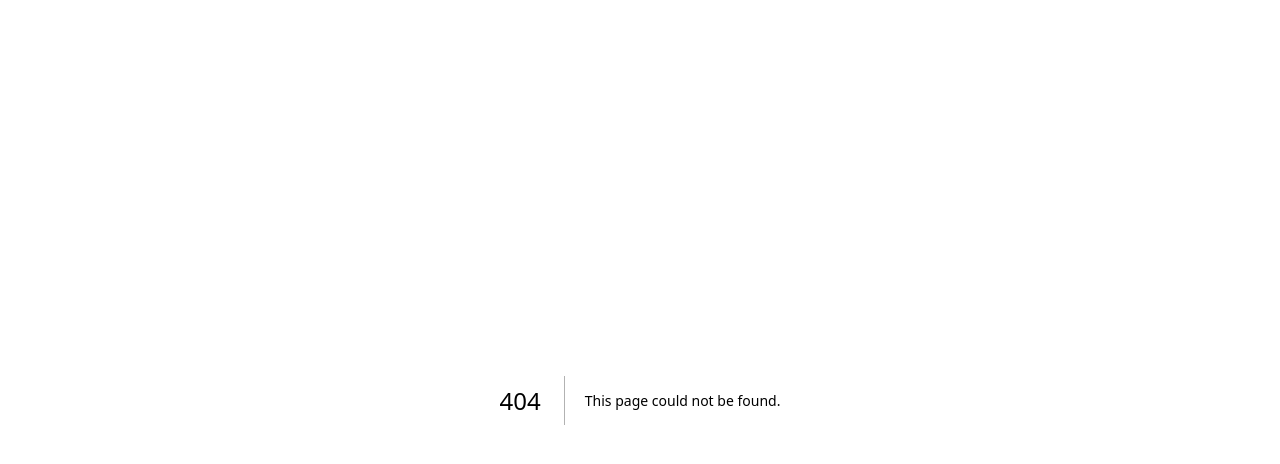
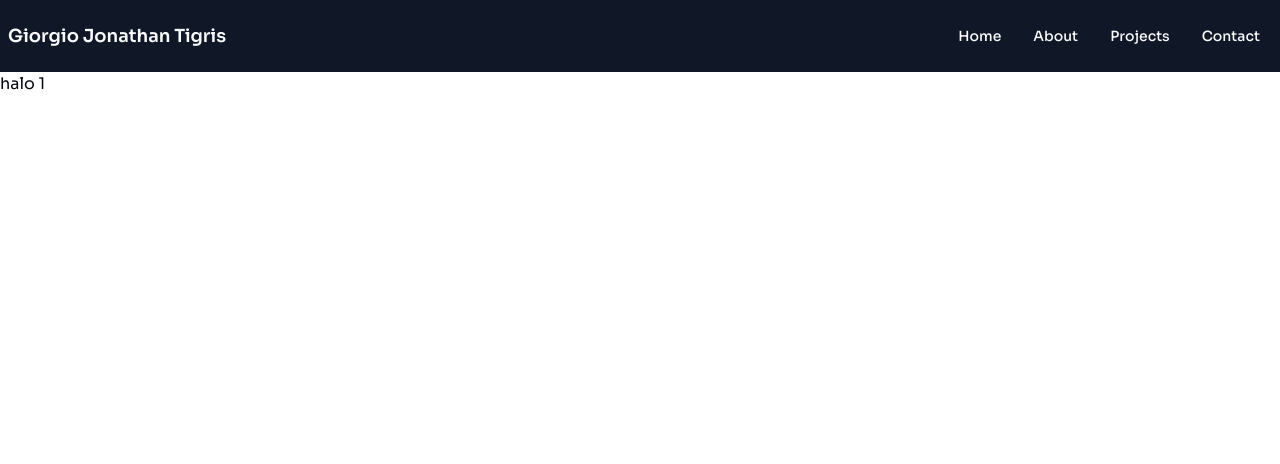
Before and after one commit to gtigris/personal_portfolio, a Next.js app: page /home in a window 1280 px wide. Before the commit this address had no page. Shown: the top 464 px of the page. Built offline with nearby package versions, Linux system fonts and the light colour scheme.

Commit message:
feature: added pages layout

```diff
--- /dev/null
+++ b/src/app/(main)/home/page.tsx
@@ -0,0 +1,8 @@
+export default function Home() {
+  const halo = 1;
+  return (
+    <>
+      <p>halo {halo}</p>
+    </>
+  );
+}
--- /dev/null
+++ b/src/app/(main)/layout.tsx
@@ -0,0 +1,14 @@
+import { GHeader } from "@/components/ui/Header/GHeader";
+
+export default function PagesLayout({
+  children,
+}: {
+  children: React.ReactNode;
+}) {
+  return (
+    <>
+      <GHeader />
+      {children}
+    </>
+  );
+}
--- a/src/components/ui/Header/GHeader.tsx
+++ b/src/components/ui/Header/GHeader.tsx
@@ -1,24 +1,31 @@
+"use client";
+
+import * as React from "react";
 import { cn } from "@/lib/utils";
 import ButtonCollection from "./ButtonCollection";
 
-export default function GHeader() {
+export const GHeader = React.forwardRef<
+  HTMLDivElement,
+  React.HTMLAttributes<HTMLDivElement>
+>(({ className, ...props }, ref) => {
   return (
-    //TODO do Drupal for some news, and then pull some API too, make a simple backend
-    <>
     <header
       className={cn(
-          "flex justify-between items-center bg-primary text-primary-foreground py-4 px-2"
+        "flex justify-between items-center bg-primary text-primary-foreground py-4 px-2",
+        className
       )}
+      ref={ref}
+      {...props}
     >
       <p
-          className={cn("text-lg font-semibold align-middle")}
+        className="text-lg font-semibold align-middle"
         aria-label="Site owner name"
       >
         Giorgio Jonathan Tigris
-
       </p>
       <ButtonCollection />
     </header>
-    </>
   );
-}
+});
+
+GHeader.displayName = "GHeader";
```
Also changed, not shown: src/app/(main)/test/page.tsx (renamed from src/app/page.tsx, +23 -23 lines). Lines whose indentation alone changed are shown as unchanged.
